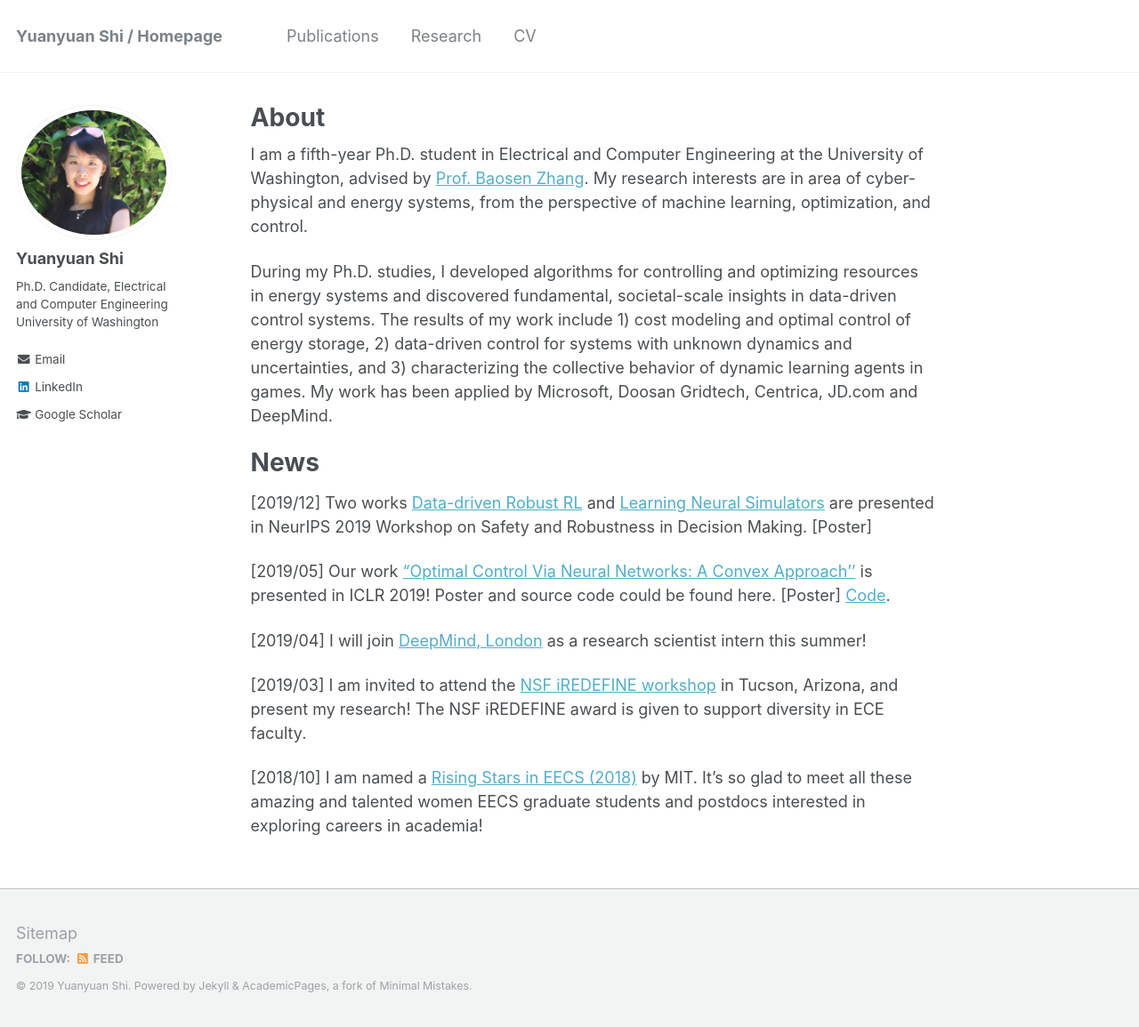
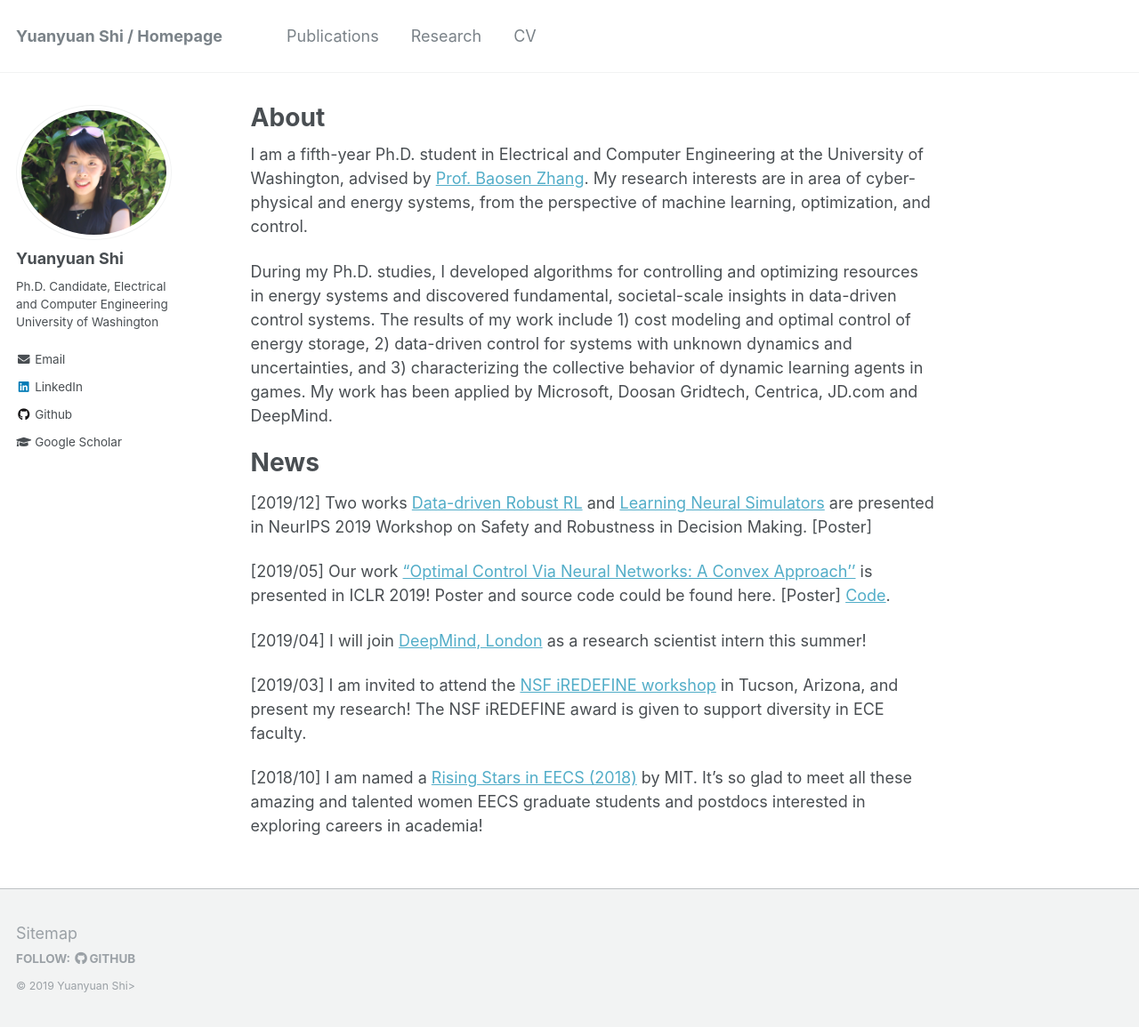
Before and after one commit to Yuanyuan-Shi/website, a Jekyll site: the page built from _pages/about.md, in a window 1280 px wide and 1155 px high. Shown: the whole window at 89% size. Built offline with Jekyll 4.4.1, drawn with Linux system fonts in a browser that asks for light colours.

Commit message:
change re

```diff
--- a/_config.yml
+++ b/_config.yml
@@ -96,7 +96,7 @@ author:
   flickr           :
   facebook         :
   foursquare       :
-  github           : #"Yuanyuan-Shi"
+  github           : "Yuanyuan-Shi"
   google_plus      :
   keybase          :
   instagram        :
--- a/_includes/footer.html
+++ b/_includes/footer.html
@@ -8,8 +8,8 @@
     {% if site.twitter.username %}
       <li><a href="https://twitter.com/{{ site.twitter.username }}"><i class="fab fa-twitter-square" aria-hidden="true"></i> Twitter</a></li>
     {% endif %}
-    {% if site.facebook.username %}
-      <li><a href="https://facebook.com/{{ site.facebook.username }}"><i class="fab fa-facebook-square" aria-hidden="true"></i> Facebook</a></li>
+    {% if site.linkedin.username %}
+      <li><a href="https://linkedin.com/{{ site.linkedin.username }}"><i class="fab fa-linkedin-square" aria-hidden="true"></i> Linkedin</a></li>
     {% endif %}
     {% if site.author.github %}
       <li><a href="http://github.com/{{ site.author.github }}"><i class="fab fa-github" aria-hidden="true"></i> GitHub</a></li>
@@ -17,8 +17,7 @@
     {% if site.author.bitbucket %}
       <li><a href="http://bitbucket.org/{{ site.author.bitbucket }}"><i class="fab fa-bitbucket" aria-hidden="true"></i> Bitbucket</a></li>
     {% endif %}
-    <li><a href="{% if site.atom_feed.path %}{{ site.atom_feed.path }}{% else %}{{ base_path }}/feed.xml{% endif %}"><i class="fa fa-fw fa-rss-square" aria-hidden="true"></i> {{ site.data.ui-text[site.locale].feed_label | default: "Feed" }}</a></li>
   </ul>
 </div>
 
-<div class="page__footer-copyright">&copy; {{ site.time | date: '%Y' }} {{ site.name | default: site.title }}. {{ site.data.ui-text[site.locale].powered_by | default: "Powered by" }} <a href="http://jekyllrb.com" rel="nofollow">Jekyll</a> &amp; <a href="https://github.com/academicpages/academicpages.github.io">AcademicPages</a>, a fork of <a href="https://mademistakes.com/work/minimal-mistakes-jekyll-theme/" rel="nofollow">Minimal Mistakes</a>.</div>
+<div class="page__footer-copyright">&copy; {{ site.time | date: '%Y' }} {{ site.name | default: site.title }}> </div>
```
